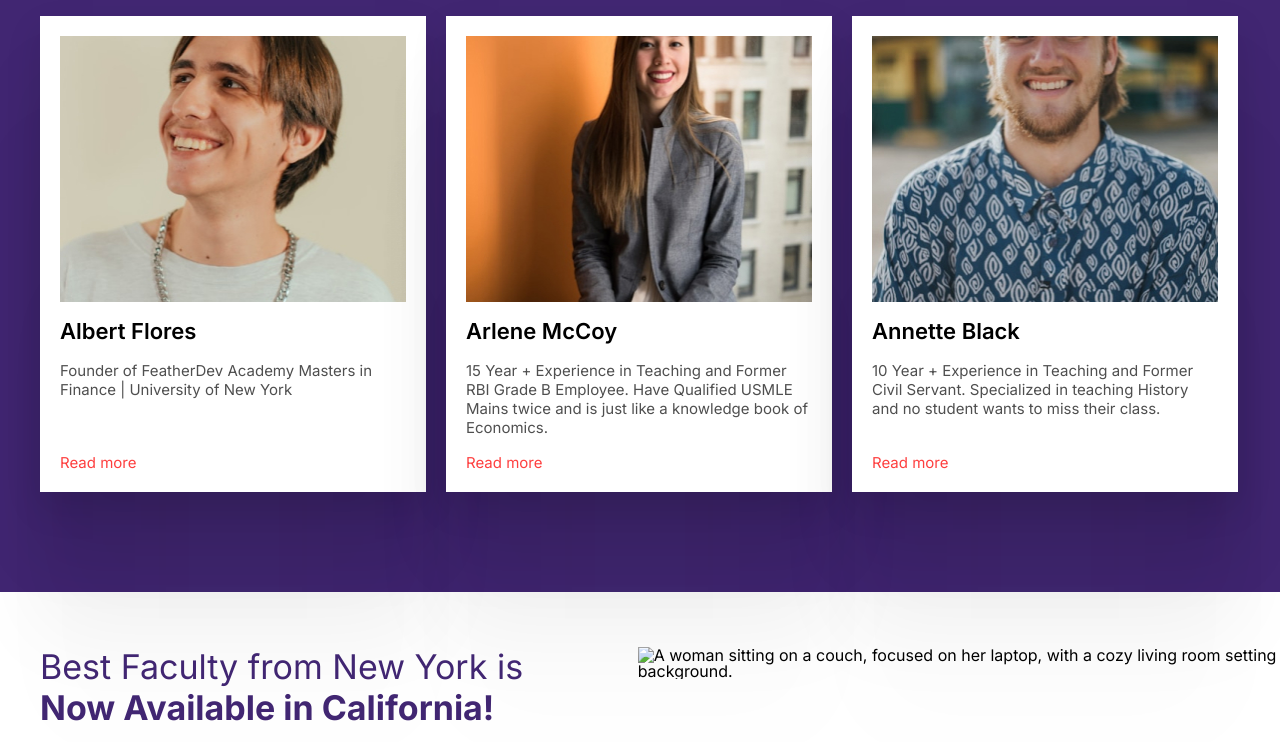
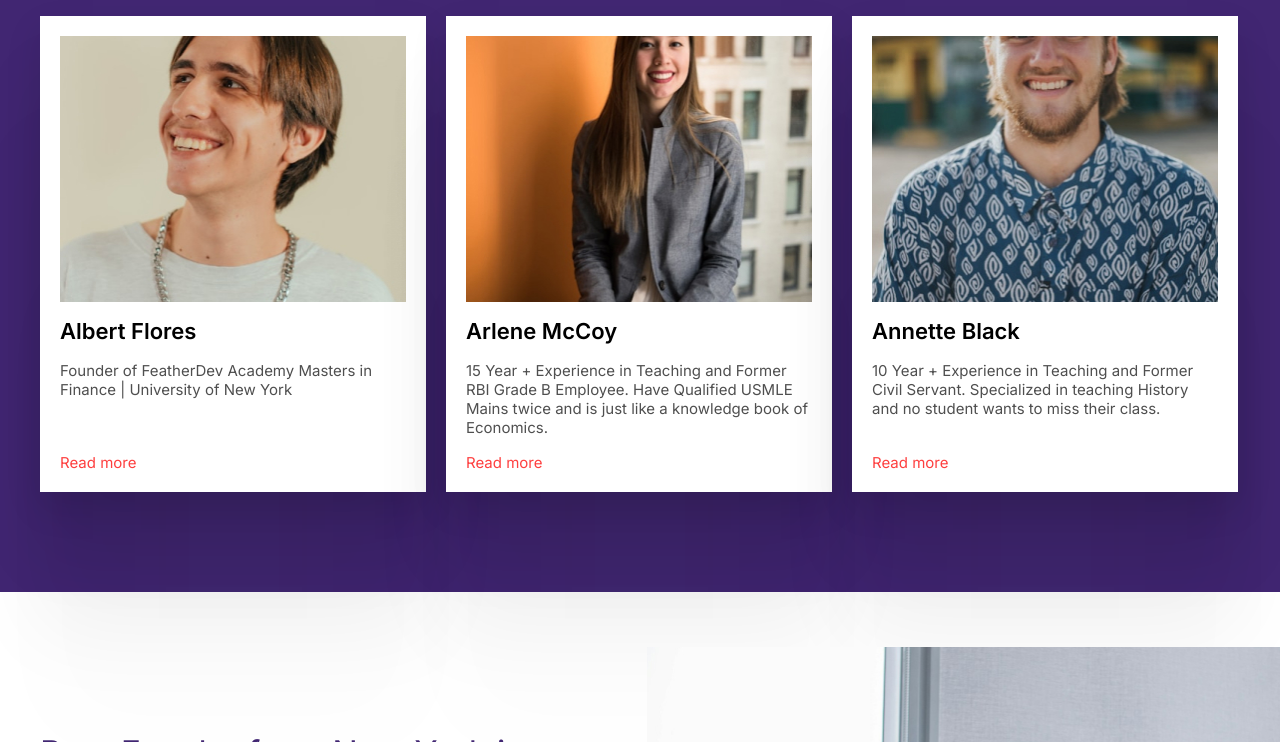
Before and after one commit to OlenaBoiko1/homeworks, a plain HTML site: page lesson_13/index.html in a window 1280 px wide. Shown: the part 210-952 px from the top of the page. Drawn offline with Linux system fonts and the light colour scheme; the site is published under a folder, as on GitHub Pages, so addresses that start at the root find nothing.

Commit message:
Add files via upload

```diff
--- a/lesson_13/index.html
+++ b/lesson_13/index.html
@@ -81,7 +81,7 @@
                     </div>
                     <div class="top-teachers__slider">
                         <div class="top-teachers__slider-images">
-                            <img src="/img/woman-with-laptop.jpg"
+                            <img src="img/woman-with-laptop.jpg"
                                 alt="A woman sitting on a couch, focused on her laptop, with a cozy living room setting in the background.">
                         </div>
                     </div>
```
